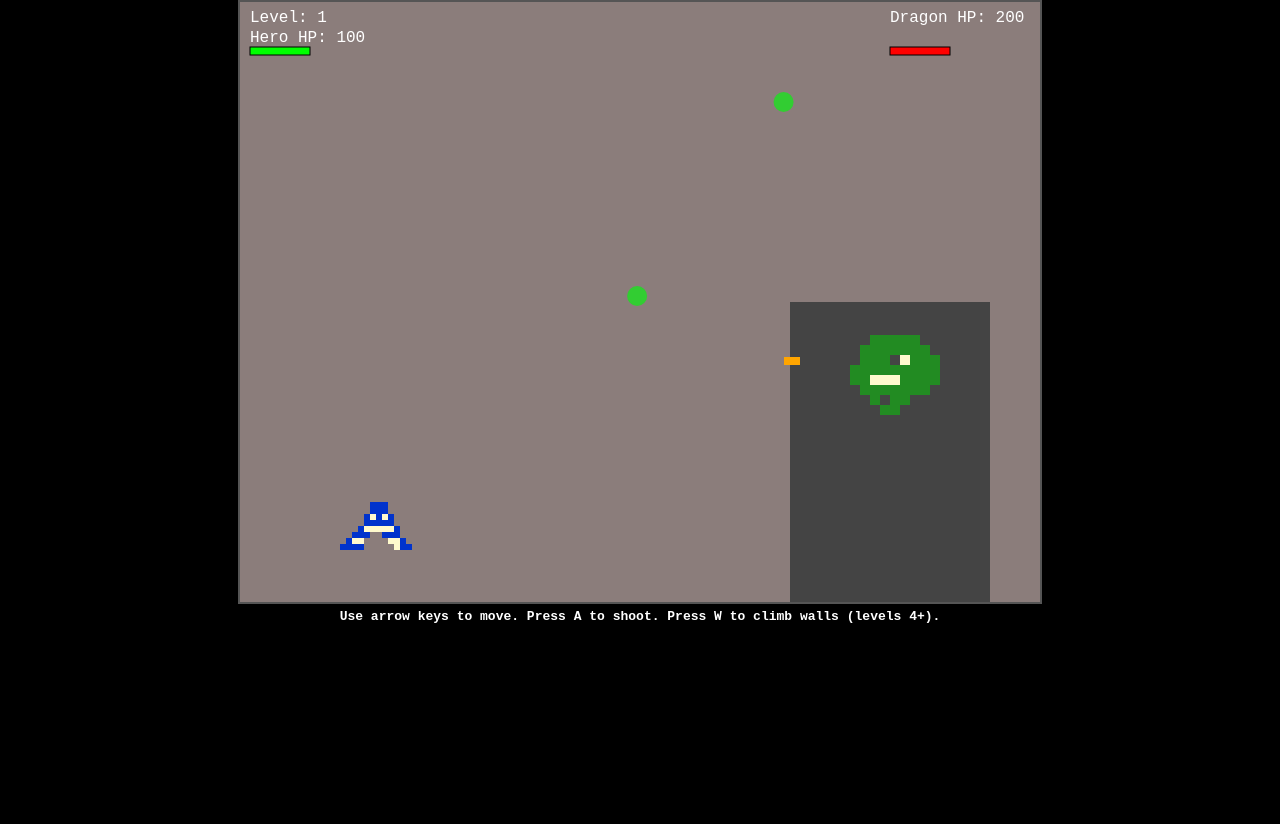
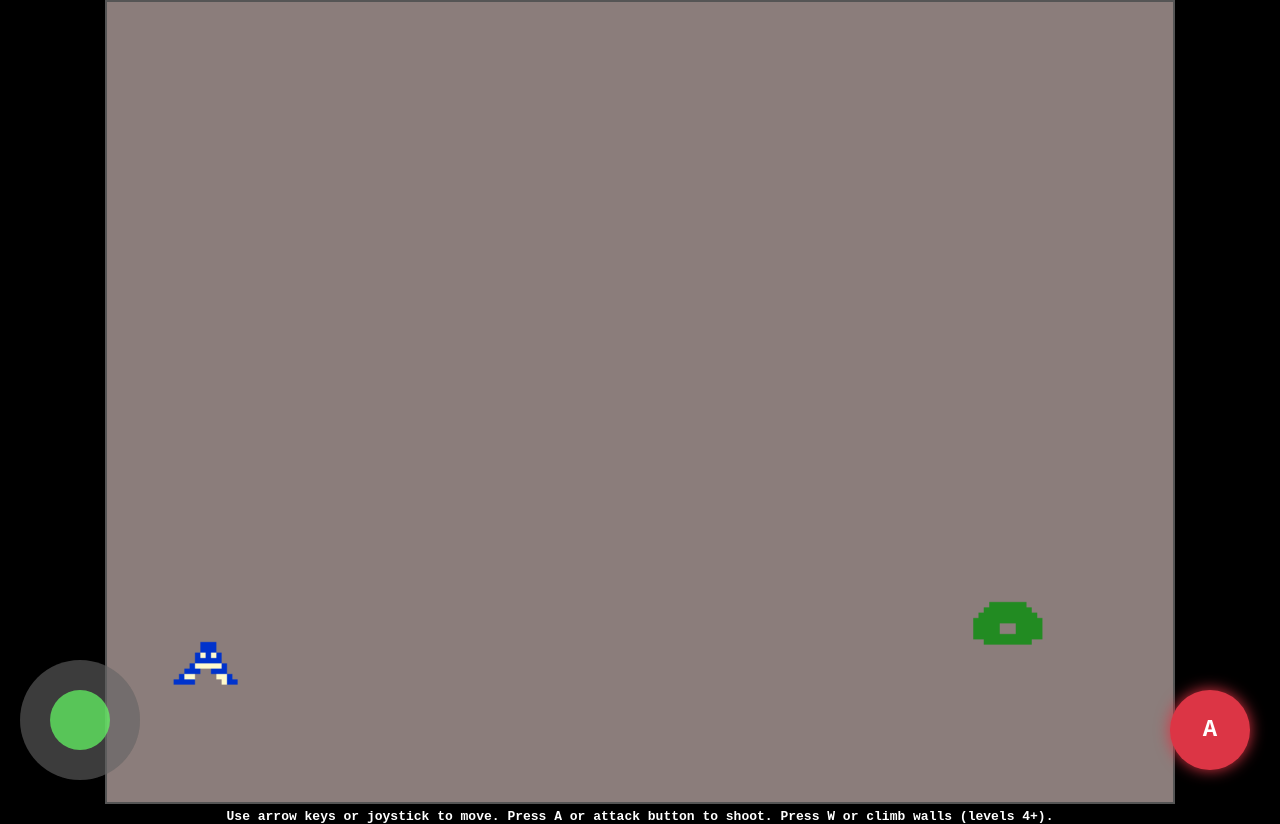
Before and after one commit to Ash-38/2d-Game, a plain HTML site: page index.html in a window 1280 px wide. Both pictures are taken after a click on the button "Start Game". Before the commit the page ends 800 px from the top, so only its background shows below. Drawn offline with Linux system fonts and the light colour scheme.

Commit message:
Update index.html

```diff
--- a/index.html
+++ b/index.html
@@ -11,25 +11,26 @@
     overflow: hidden;
     font-family: monospace;
     color: white;
+    touch-action: none; /* prevent default touch scrolling */
   }
-  canvas {
+  #gameCanvas {
     background: #111;
     display: block;
     margin: auto;
     border: 2px solid #555;
+    max-width: 100vw;
+    height: auto;
   }
   #info {
     text-align: center;
     margin-top: 5px;
     font-weight: bold;
   }
-  #startScreen {
+  #startScreen, #gameOverScreen {
     position: fixed;
-    top: 0;
-    left: 0;
-    width: 100%;
-    height: 100%;
-    background: linear-gradient(#000, #333);
+    top: 0; left: 0;
+    width: 100%; height: 100%;
+    background: rgba(0,0,0,0.9);
     display: flex;
     flex-direction: column;
     justify-content: center;
@@ -42,7 +43,7 @@
     font-size: 48px;
     margin-bottom: 20px;
   }
-  #startScreen button {
+  #startScreen button, #gameOverScreen button {
     padding: 15px 30px;
     font-size: 20px;
     background: #228B22;
@@ -51,44 +52,71 @@
     border-radius: 10px;
     cursor: pointer;
   }
-  #startScreen button:hover {
+  #startScreen button:hover, #gameOverScreen button:hover {
     background: #1e6e1e;
   }
   #gameOverScreen {
+    display: none;
+  }
+
+  /* Joystick container */
+  #joystickContainer {
     position: fixed;
-    top: 0;
-    left: 0;
+    bottom: 20px;
+    left: 20px;
+    width: 120px;
+    height: 120px;
+    background: rgba(50,50,50,0.5);
+    border-radius: 50%;
+    touch-action: none;
+    user-select: none;
+    z-index: 10000;
+  }
+  #joystickBase {
+    position: absolute;
     width: 100%;
     height: 100%;
-    background: rgba(0,0,0,0.9);
-    display: flex;
-    flex-direction: column;
-    justify-content: center;
-    align-items: center;
+    background: rgba(200,200,200,0.2);
+    border-radius: 50%;
+  }
+  #joystickThumb {
+    position: absolute;
+    width: 60px;
+    height: 60px;
+    background: rgba(100, 255, 100, 0.7);
+    border-radius: 50%;
+    top: 30px;
+    left: 30px;
+    touch-action: none;
+  }
+
+  /* Attack button */
+  #attackButton {
+    position: fixed;
+    bottom: 30px;
+    right: 30px;
+    width: 80px;
+    height: 80px;
+    background: #dc3545;
+    border-radius: 50%;
     color: white;
-    font-family: monospace;
-    z-index: 9999;
-    display: none;
+    font-size: 24px;
+    font-weight: bold;
+    text-align: center;
+    line-height: 80px;
+    user-select: none;
+    z-index: 10000;
+    box-shadow: 0 0 15px #dc3545;
+    touch-action: none;
   }
-  #gameOverScreen h2 {
-    font-size: 36px;
-    margin-bottom: 20px;
-  }
-  #gameOverScreen button {
-    padding: 12px 25px;
-    font-size: 18px;
-    background: #dc3545;
-    color: white;
-    border: none;
-    border-radius: 8px;
-    cursor: pointer;
-  }
-  #gameOverScreen button:hover {
+  #attackButton:active {
     background: #b02a37;
+    box-shadow: none;
   }
 </style>
 </head>
 <body>
+
 <div id="startScreen">
   <h1>Dragon Warrior</h1>
   <p>Defeat the dragon across 5 levels!</p>
@@ -97,16 +125,29 @@
 
 <canvas id="gameCanvas" width="800" height="600"></canvas>
 
-<div id="info">Use arrow keys to move. Press A to shoot. Press W to climb walls (levels 4+).</div>
+<div id="info">Use arrow keys or joystick to move. Press A or attack button to shoot. Press W or climb walls (levels 4+).</div>
 
 <div id="gameOverScreen">
   <h2>Game Over</h2>
   <button onclick="restartGame()">Restart Game</button>
 </div>
 
+<!-- Joystick UI -->
+<div id="joystickContainer" style="display:none;">
+  <div id="joystickBase"></div>
+  <div id="joystickThumb"></div>
+</div>
+
+<!-- Attack Button -->
+<div id="attackButton" style="display:none;">A</div>
+
 <script>
 const canvas = document.getElementById('gameCanvas');
 const ctx = canvas.getContext('2d');
+
+const joystickContainer = document.getElementById('joystickContainer');
+const joystickThumb = document.getElementById('joystickThumb');
+const attackButton = document.getElementById('attackButton');
 
 const castleColors = ['#8B7D7B', '#6B8E23', '#8B4513', '#2F4F4F', '#483D8B'];
 const maxLevel = 5;
@@ -117,7 +158,91 @@ const keys = {};
 document.addEventListener('keydown', e => keys[e.key.toLowerCase()] = true);
 document.addEventListener('keyup', e => keys[e.key.toLowerCase()] = false);
 
-// --- SPRITES (simple pixel art) ---
+// --- Joystick variables ---
+let joystickActive = false;
+let joystickPos = { x: 0, y: 0 };
+const joystickRadius = 50;
+const joystickMaxDist = 40;
+let moveX = 0;
+let moveY = 0;
+
+// Helper to get touch position relative to joystick container
+function getTouchPos(touch) {
+  const rect = joystickContainer.getBoundingClientRect();
+  return {
+    x: touch.clientX - rect.left,
+    y: touch.clientY - rect.top
+  };
+}
+
+// Joystick touch handlers
+joystickContainer.addEventListener('touchstart', (e) => {
+  e.preventDefault();
+  joystickActive = true;
+  const pos = getTouchPos(e.touches[0]);
+  moveJoystick(pos.x, pos.y);
+});
+joystickContainer.addEventListener('touchmove', (e) => {
+  e.preventDefault();
+  if(!joystickActive) return;
+  const pos = getTouchPos(e.touches[0]);
+  moveJoystick(pos.x, pos.y);
+});
+joystickContainer.addEventListener('touchend', (e) => {
+  e.preventDefault();
+  joystickActive = false;
+  moveX = 0;
+  moveY = 0;
+  joystickThumb.style.transform = `translate(0px, 0px)`;
+});
+
+function moveJoystick(x, y) {
+  let dx = x - joystickRadius;
+  let dy = y - joystickRadius;
+
+  // Limit distance to max radius
+  const dist = Math.sqrt(dx*dx + dy*dy);
+  if(dist > joystickMaxDist) {
+    dx = dx / dist * joystickMaxDist;
+    dy = dy / dist * joystickMaxDist;
+  }
+  joystickThumb.style.transform = `translate(${dx}px, ${dy}px)`;
+
+  // Normalize to range -1 to 1
+  moveX = dx / joystickMaxDist;
+  moveY = dy / joystickMaxDist;
+}
+
+// Attack button touch handler
+let attackPressed = false;
+attackButton.addEventListener('touchstart', (e) => {
+  e.preventDefault();
+  attackPressed = true;
+});
+attackButton.addEventListener('touchend', (e) => {
+  e.preventDefault();
+  attackPressed = false;
+});
+
+// Adjust canvas size for mobile
+function resizeCanvas() {
+  const ratio = 4 / 3; // 800x600 aspect ratio
+  let width = window.innerWidth;
+  let height = window.innerHeight;
+
+  if(width / height > ratio) {
+    width = height * ratio;
+  } else {
+    height = width / ratio;
+  }
+
+  canvas.style.width = width + 'px';
+  canvas.style.height = height + 'px';
+}
+window.addEventListener('resize', resizeCanvas);
+resizeCanvas();
+
+// --- SPRITES and game logic as before ---
 
 const colors = {
   'R': '#0033cc', // hero blue shirt
@@ -151,319 +276,199 @@ const heroFrames = [
 
 const dragonFrames = [
   [
-    '...GGGGG....',
-    '..GGGGGGG...',
-    '..GGG.WGGG..',
-    '.GGGGGGGGG..',
-    '.GGGWWWGGG..',
-    '..GGGGGGG...',
-    '...GG.GG....',
-    '....GG......'
+    '...GGGGGGG...',
+    '..GGGGGGGGG..',
+    '.GGGGGGGGGGG.',
+    'GGGGGGGGGGGGG',
+    'GGGGG...GGGGG',
+    'GGGGG...GGGGG',
+    'GGGGGGGGGGGGG',
+    '..GGGGGGGGG..',
   ],
   [
-    '...GGGGG....',
-    '..GGGGGGG...',
-    '..GGG.WGGG..',
-    '.GGGGGGGGG..',
-    '.GGWWWGGGG..',
-    '..GGGGGGG...',
-    '...G.GG.....',
-    '....GG......'
+    '...GGGGGGG...',
+    '..GGGGGGGGG..',
+    '.GGGGGGGGGGG.',
+    'GGGGGGGGGGGGG',
+    'GGGGG...GGGGG',
+    'GGGGG...GGGGG',
+    'GGGGGGGGGGGGG',
+    '..GGGGG.GGG..',
   ]
 ];
 
-function drawSprite(x, y, scale, frame, spriteData) {
-  const size = 4;
-  for(let row=0; row < spriteData.length; row++) {
-    for(let col=0; col < spriteData[row].length; col++) {
-      const c = spriteData[row][col];
-      if(colors[c]) {
-        ctx.fillStyle = colors[c];
-        ctx.fillRect(x + col * size * scale, y + row * size * scale, size * scale, size * scale);
+// Draw sprite function (same as original)
+function drawSprite(x, y, scale, frameIndex, spriteData) {
+  const frame = spriteData[frameIndex];
+  for (let r = 0; r < frame.length; r++) {
+    for (let c = 0; c < frame[r].length; c++) {
+      const colorCode = frame[r][c];
+      const color = colors[colorCode];
+      if (color) {
+        ctx.fillStyle = color;
+        ctx.fillRect(x + c * scale, y + r * scale, scale, scale);
       }
     }
   }
 }
 
-// Entities
+// Hero and dragon positions and states
 const hero = {
-  x: 100, y: 500, width: 48, height: 32,
-  health: 100, maxHealth: 100,
-  frameIndex: 0, frameTimer: 0,
-  scale: 1.5,
-  speed: 5,
-  bulletCooldown: 0
+  x: 50,
+  y: 480,
+  width: 12*4,
+  height: 8*4,
+  speed: 3,
+  frame: 0,
+  frameCount: 0,
+  onWall: false,
 };
 
 const dragon = {
-  x: 600, y: 400, width: 52, height: 32,
-  health: 200, maxHealth: 200,
-  scale: 2.5,
-  frameIndex: 0,
-  frameTimer: 0,
-  wingOffsetY: 0,
-  wingDirection: 1,
-  bulletCooldown: 0
+  x: 650,
+  y: 450,
+  width: 13*4,
+  height: 8*4,
+  frame: 0,
+  frameCount: 0,
+  health: 10
 };
 
-const walls = [
-  { x: 300, y: 400, width: 40, height: 120 },
-  { x: 500, y: 300, width: 40, height: 180 }
-];
+const bullets = [];
+const maxBullets = 5;
 
-let lifelinePlants = [];
-let heroBullets = [];
-let dragonFireballs = [];
-
-function drawHealthBar(x, y, health, maxHealth, color) {
-  ctx.fillStyle = '#555';
-  ctx.fillRect(x, y, 60, 8);
-  ctx.fillStyle = color;
-  ctx.fillRect(x, y, 60 * (health / maxHealth), 8);
-  ctx.strokeStyle = 'black';
-  ctx.strokeRect(x, y, 60, 8);
-}
-
-function drawBackground() {
-  ctx.fillStyle = castleColors[currentLevel - 1];
-  ctx.fillRect(0, 0, canvas.width, canvas.height);
-
-  // Draw castle (simple block on right side)
-  ctx.fillStyle = '#444';
-  ctx.fillRect(canvas.width - 250, canvas.height - 300, 200, 300);
-}
-
-function drawWalls() {
-  if(currentLevel >= 4) {
-    ctx.fillStyle = 'brown';
-    walls.forEach(wall => ctx.fillRect(wall.x, wall.y, wall.width, wall.height));
-  }
-}
-
-function spawnLifeline() {
-  if(Math.random() < 0.01 && lifelinePlants.length < 3) {
-    const x = Math.random() * (canvas.width - 20);
-    lifelinePlants.push({ x, y: 0, width: 20, height: 20, speed: 2 });
-  }
-}
-
-function updateLifelines() {
-  lifelinePlants.forEach(p => p.y += p.speed);
-  lifelinePlants = lifelinePlants.filter(p => {
-    // collision with hero
-    if(p.x < hero.x + hero.width &&
-       p.x + p.width > hero.x &&
-       p.y < hero.y + hero.height &&
-       p.y + p.height > hero.y) {
-      hero.health = Math.min(hero.maxHealth, hero.health + 20);
-      return false; // remove
-    }
-    return p.y < canvas.height;
-  });
-}
-
-function drawLifelines() {
-  ctx.fillStyle = 'limegreen';
-  lifelinePlants.forEach(p => {
-    ctx.beginPath();
-    ctx.ellipse(p.x + p.width/2, p.y + p.height/2, p.width/2, p.height/2, 0, 0, 2 * Math.PI);
-    ctx.fill();
-  });
-}
-
-function checkWallClimb() {
-  if(currentLevel >= 4) {
-    walls.forEach(wall => {
-      if(hero.x + hero.width > wall.x &&
-         hero.x < wall.x + wall.width &&
-         hero.y + hero.height >= wall.y &&
-         hero.y + hero.height <= wall.y + 10 &&
-         keys['w']) {
-        hero.y -= hero.speed;
-      }
+function shootBullet() {
+  if(bullets.length < maxBullets) {
+    bullets.push({
+      x: hero.x + hero.width,
+      y: hero.y + hero.height/2 - 4,
+      width: 8,
+      height: 4,
+      speed: 7
     });
   }
 }
 
-function updateHero() {
-  if(keys['arrowleft'] || keys['a']) {
-    hero.x -= hero.speed;
-    if(hero.x < 0) hero.x = 0;
-  }
-  if(keys['arrowright'] || keys['d']) {
-    hero.x += hero.speed;
-    if(hero.x + hero.width > canvas.width) hero.x = canvas.width - hero.width;
-  }
-  if(keys['arrowup'] || keys['w']) {
-    // Climbing walls possible from level 4 onwards
-    if(currentLevel < 4) {
-      hero.y -= hero.speed;
-      if(hero.y < 0) hero.y = 0;
-    } else {
-      checkWallClimb();
-    }
-  }
-  if(keys['arrowdown'] || keys['s']) {
-    hero.y += hero.speed;
-    if(hero.y + hero.height > canvas.height) hero.y = canvas.height - hero.height;
-  }
-
-  // Shoot bullet
-  if(keys['a'] && hero.bulletCooldown <= 0) {
-    heroBullets.push({x: hero.x + hero.width, y: hero.y + hero.height / 2, width: 10, height: 4, speed: 10});
-    hero.bulletCooldown = 15;
-  }
-  if(hero.bulletCooldown > 0) hero.bulletCooldown--;
-
-  // Animate hero sprite
-  hero.frameTimer++;
-  if(hero.frameTimer > 10) {
-    hero.frameIndex = (hero.frameIndex + 1) % heroFrames.length;
-    hero.frameTimer = 0;
-  }
-}
-
-function updateDragon() {
-  // Simple AI: move up and down slowly
-  dragon.y += dragon.wingDirection * 1;
-  if(dragon.y < 300 || dragon.y > 450) dragon.wingDirection *= -1;
-
-  // Animate dragon wings
-  dragon.frameTimer++;
-  if(dragon.frameTimer > 12) {
-    dragon.frameIndex = (dragon.frameIndex + 1) % dragonFrames.length;
-    dragon.frameTimer = 0;
-  }
-
-  // Dragon shoots fireballs every 90 frames
-  if(dragon.bulletCooldown <= 0) {
-    dragonFireballs.push({x: dragon.x, y: dragon.y + dragon.height/2, width: 16, height: 8, speed: -8});
-    dragon.bulletCooldown = 90 - (currentLevel * 10); // faster at higher levels
-  } else {
-    dragon.bulletCooldown--;
-  }
-}
-
-function updateBullets() {
-  // Hero bullets move right
-  heroBullets.forEach(b => b.x += b.speed);
-  heroBullets = heroBullets.filter(b => b.x < canvas.width);
-
-  // Dragon fireballs move left
-  dragonFireballs.forEach(f => f.x += f.speed);
-  dragonFireballs = dragonFireballs.filter(f => f.x + f.width > 0);
-}
-
-function checkCollisions() {
-  // Hero bullets hit dragon
-  heroBullets.forEach((b,i) => {
-    if(b.x < dragon.x + dragon.width &&
-       b.x + b.width > dragon.x &&
-       b.y < dragon.y + dragon.height &&
-       b.y + b.height > dragon.y) {
-      dragon.health -= 15;
-      heroBullets.splice(i, 1);
-      if(dragon.health <= 0) {
-        currentLevel++;
-        if(currentLevel > maxLevel) {
-          endGame(true);
-        } else {
-          nextLevel();
-        }
-      }
-    }
-  });
-
-  // Dragon fireballs hit hero
-  dragonFireballs.forEach((f,i) => {
-    if(f.x < hero.x + hero.width &&
-       f.x + f.width > hero.x &&
-       f.y < hero.y + hero.height &&
-       f.y + f.height > hero.y) {
-      hero.health -= 10;
-      dragonFireballs.splice(i, 1);
-      if(hero.health <= 0) {
-        endGame(false);
-      }
-    }
-  });
-}
-
-function nextLevel() {
-  // Reset positions and health
-  hero.x = 100; hero.y = 500; hero.health = 100;
-  dragon.x = 600; dragon.y = 400; dragon.health = 200 + (currentLevel - 1) * 50;
-  heroBullets = [];
-  dragonFireballs = [];
-  lifelinePlants = [];
-}
-
-function endGame(won) {
-  gameOver = true;
-  document.getElementById('gameOverScreen').style.display = 'flex';
-  document.getElementById('gameOverScreen').querySelector('h2').textContent = won ? 'You Win! Congratulations!' : 'Game Over - You Lost!';
-}
-
-function restartGame() {
-  currentLevel = 1;
-  nextLevel();
-  gameOver = false;
-  document.getElementById('gameOverScreen').style.display = 'none';
-  document.getElementById('startScreen').style.display = 'flex';
-}
-
-function drawHero() {
-  drawSprite(hero.x, hero.y, hero.scale, hero.frameIndex, heroFrames[hero.frameIndex]);
-}
-
-function drawDragon() {
-  drawSprite(dragon.x, dragon.y, dragon.scale, dragon.frameIndex, dragonFrames[dragon.frameIndex]);
-}
-
-function drawBullets() {
-  ctx.fillStyle = 'yellow';
-  heroBullets.forEach(b => ctx.fillRect(b.x, b.y, b.width, b.height));
-  ctx.fillStyle = 'orange';
-  dragonFireballs.forEach(f => ctx.fillRect(f.x, f.y, f.width, f.height));
-}
-
-function drawInfo() {
-  ctx.fillStyle = 'white';
-  ctx.font = '16px monospace';
-  ctx.fillText(`Level: ${currentLevel}`, 10, 20);
-  ctx.fillText(`Hero HP: ${hero.health}`, 10, 40);
-  ctx.fillText(`Dragon HP: ${dragon.health}`, canvas.width - 150, 20);
-}
-
+// Game loop
 function gameLoop() {
   if(gameOver) return;
 
-  drawBackground();
-  drawWalls();
-  spawnLifeline();
-  updateLifelines();
-  drawLifelines();
+  ctx.clearRect(0,0,canvas.width,canvas.height);
 
-  updateHero();
-  updateDragon();
-  updateBullets();
-  checkCollisions();
+  // Draw castle background
+  ctx.fillStyle = castleColors[currentLevel - 1];
+  ctx.fillRect(0,0,canvas.width,canvas.height);
 
-  drawHero();
-  drawDragon();
-  drawBullets();
-  drawHealthBar(10, 45, hero.health, hero.maxHealth, 'lime');
-  drawHealthBar(canvas.width - 150, 45, dragon.health, dragon.maxHealth, 'red');
-  drawInfo();
+  // Handle hero movement - keyboard or joystick
+  let dx = 0, dy = 0;
+
+  // Keyboard controls
+  if(keys['arrowleft'] || keys['a']) dx = -hero.speed;
+  if(keys['arrowright'] || keys['d']) dx = hero.speed;
+  if(keys['arrowup'] || keys['w']) dy = -hero.speed;
+  if(keys['arrowdown'] || keys['s']) dy = hero.speed;
+
+  // Joystick controls override keyboard if active
+  if(joystickActive) {
+    dx = moveX * hero.speed;
+    dy = moveY * hero.speed;
+  }
+
+  hero.x += dx;
+  hero.y += dy;
+
+  // Clamp hero position inside canvas
+  hero.x = Math.max(0, Math.min(canvas.width - hero.width, hero.x));
+  hero.y = Math.max(0, Math.min(canvas.height - hero.height, hero.y));
+
+  // Animate hero
+  hero.frameCount++;
+  if(hero.frameCount > 10) {
+    hero.frame = (hero.frame + 1) % heroFrames.length;
+    hero.frameCount = 0;
+  }
+
+  // Draw hero
+  drawSprite(hero.x, hero.y, 4, hero.frame, heroFrames);
+
+  // Dragon animation
+  dragon.frameCount++;
+  if(dragon.frameCount > 15) {
+    dragon.frame = (dragon.frame + 1) % dragonFrames.length;
+    dragon.frameCount = 0;
+  }
+
+  // Draw dragon
+  drawSprite(dragon.x, dragon.y, 4, dragon.frame, dragonFrames);
+
+  // Update and draw bullets
+  for(let i = bullets.length - 1; i >= 0; i--) {
+    const b = bullets[i];
+    b.x += b.speed;
+    ctx.fillStyle = 'yellow';
+    ctx.fillRect(b.x, b.y, b.width, b.height);
+
+    // Bullet hits dragon
+    if(b.x + b.width > dragon.x &&
+       b.y + b.height > dragon.y &&
+       b.y < dragon.y + dragon.height) {
+      bullets.splice(i, 1);
+      dragon.health--;
+      if(dragon.health <= 0) {
+        nextLevel();
+      }
+      continue;
+    }
+
+    // Remove bullets off screen
+    if(b.x > canvas.width) {
+      bullets.splice(i, 1);
+    }
+  }
+
+  // Shoot bullet on attack key or attack button
+  if((keys[' '] || keys['enter'] || keys['a'] || attackPressed)) {
+    shootBullet();
+  }
 
   requestAnimationFrame(gameLoop);
 }
 
+function nextLevel() {
+  currentLevel++;
+  if(currentLevel > maxLevel) {
+    gameOver = true;
+    showGameOver();
+  } else {
+    dragon.health = 10 + currentLevel * 5;
+    hero.x = 50;
+    hero.y = 480;
+  }
+}
+
+function showGameOver() {
+  document.getElementById('gameOverScreen').style.display = 'flex';
+  joystickContainer.style.display = 'none';
+  attackButton.style.display = 'none';
+}
+
 function startGame() {
   document.getElementById('startScreen').style.display = 'none';
-  nextLevel();
+  joystickContainer.style.display = 'block';
+  attackButton.style.display = 'block';
   gameOver = false;
+  currentLevel = 1;
+  dragon.health = 10;
+  hero.x = 50;
+  hero.y = 480;
+  keys['a'] = false;
+  attackPressed = false;
   gameLoop();
+}
+
+function restartGame() {
+  document.getElementById('gameOverScreen').style.display = 'none';
+  startGame();
 }
 </script>
 </body>
```
